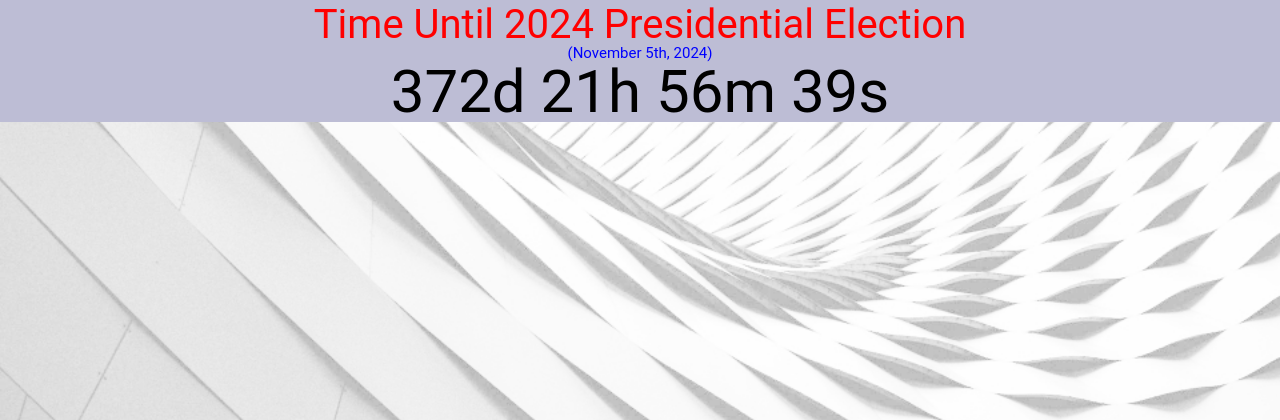
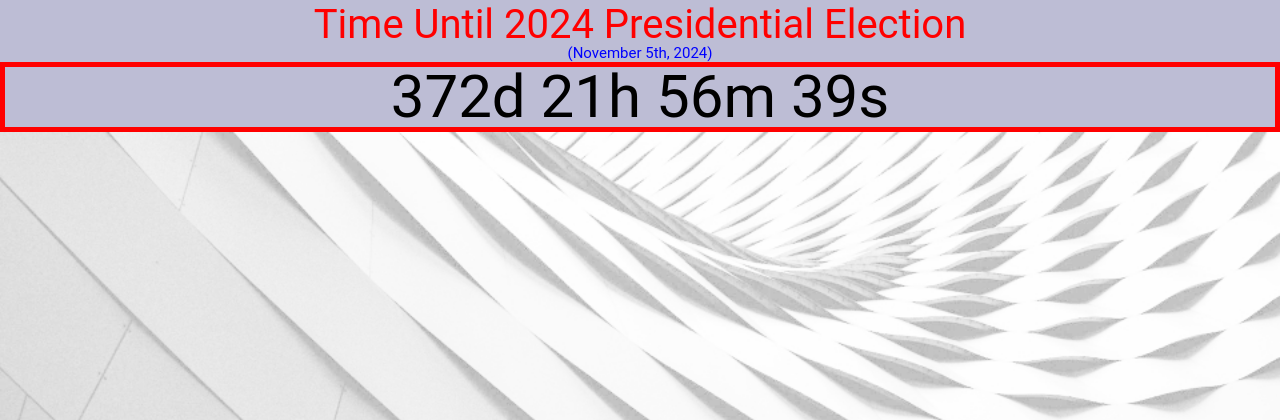
Before and after one commit to NextGenPolicTech/PoliAware, a Flask app: template templates/elections.html in a window 1280 px wide. Shown: the top 420 px of the page. Run offline with Flask 2, Linux system fonts and the light colour scheme; the template is opened without the code that fills it, so the values that code supplies are empty.

Commit message:
Update elections.html

```diff
--- a/templates/elections.html
+++ b/templates/elections.html
@@ -32,6 +32,9 @@
         font-size: 60px;
         margin-top: 0px;
         font-family: Roboto, sans-serif;
+        border-width: 5px;
+        border-color: red;
+        border-style: solid;
     }
     .election-title{
         text-align: center;
@@ -39,6 +42,7 @@
         margin-top: 5px;
         color: red;
         font-family: Roboto, sans-serif;
+        border-style: none;
     }
     .election-caption{
         text-align: center;
@@ -46,6 +50,7 @@
         position: relative;
         color: blue;
         font-family: Roboto, sans-serif;
+        border-style: none;
     }
     </style>
     </head>
@@ -93,9 +98,26 @@
             font-family: Roboto, sans-serif;
         }
     </style>
+    <body>
+        <style>
+            .local-election{
+                font-family: Roboto, sans-serif;
+            }
+            .state-election{
+                font-family: Roboto, sans-serif;
+            }
+            .national-election{
+                font-family: Roboto, sans-serif;
+            }
+        </style>
+        <div class="local-election">
 
+        </div>
+        <div class="state-election">
 
+        </div>
+        <div class="national-election">
 
-
-
+        </div>
+    </body>
 </header>
```
